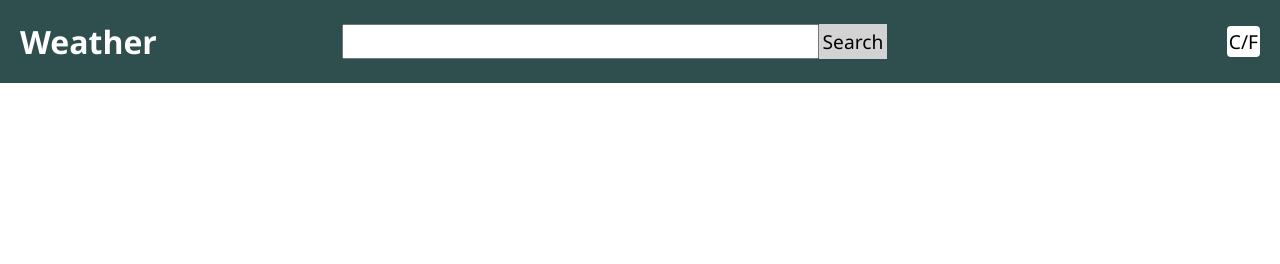
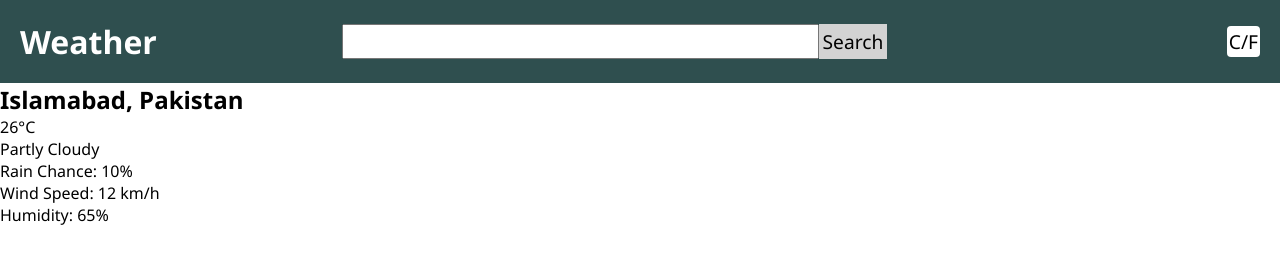
Before and after one commit to Ahmedarain111/Weather-Website, a plain HTML site: page index.html in a window 1280 px wide. Drawn offline with Linux system fonts and the light colour scheme; no server answers.

Commit message:
create main content area

```diff
--- a/index.html
+++ b/index.html
@@ -24,7 +24,25 @@
 
     </header>
 
-    <main></main>
+    <main class="weather-container">
+        <div class="weather-card">
+            <h2 class="location">Islamabad, Pakistan</h2>
+            <div class="temperature">26°C</div>
+            <div class="conditions">Partly Cloudy</div>
+            <div class="details">
+                <div class="detail">
+                    Rain Chance: <span>10%</span>
+                </div>
+                <div class="detail">
+                    Wind Speed: <span>12 km/h</span>
+                </div>
+                <div class="detail">
+                    Humidity: <span>65%</span>
+                </div>
+            </div>
+        </div>
+    </main>
+
 
 </body>
 
```
